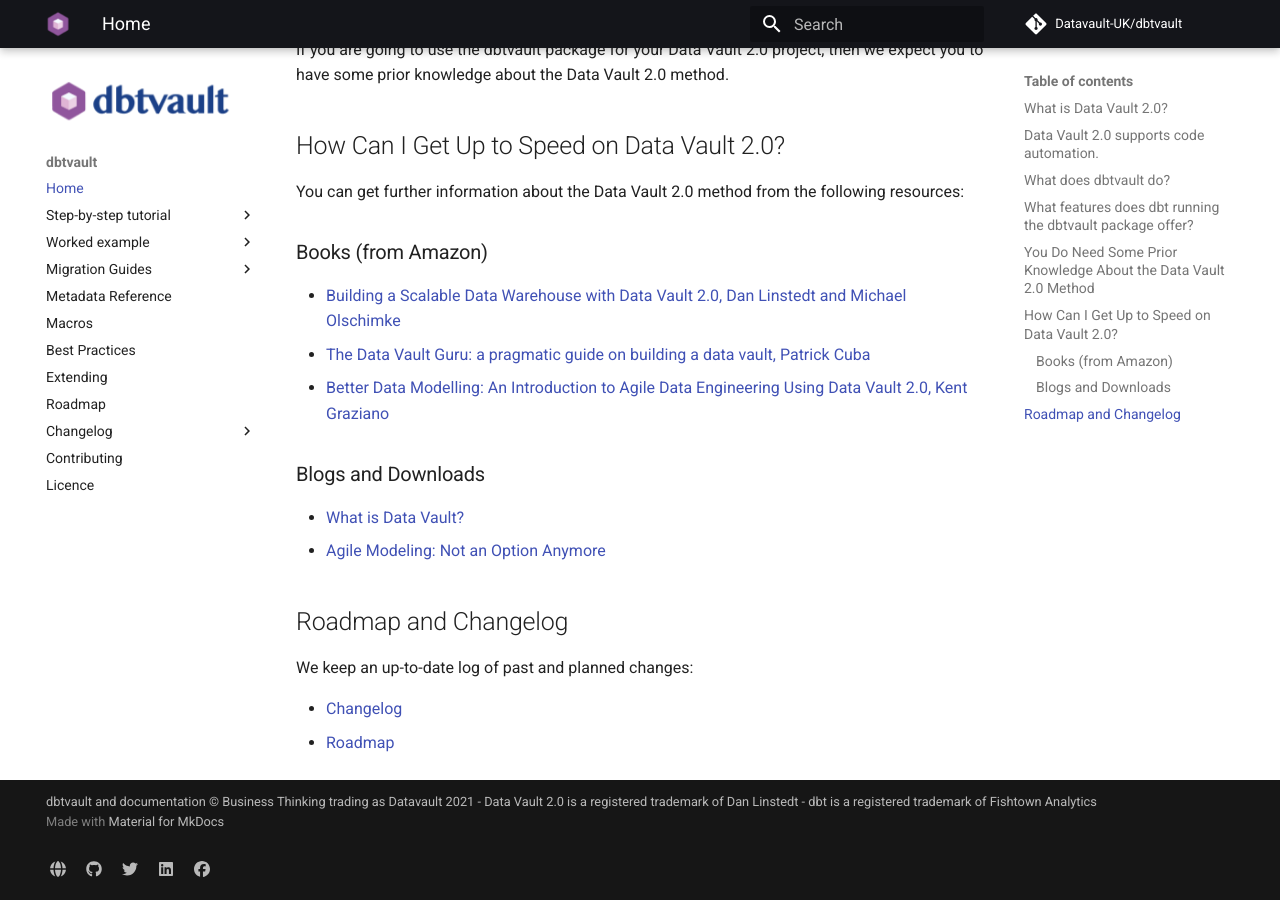
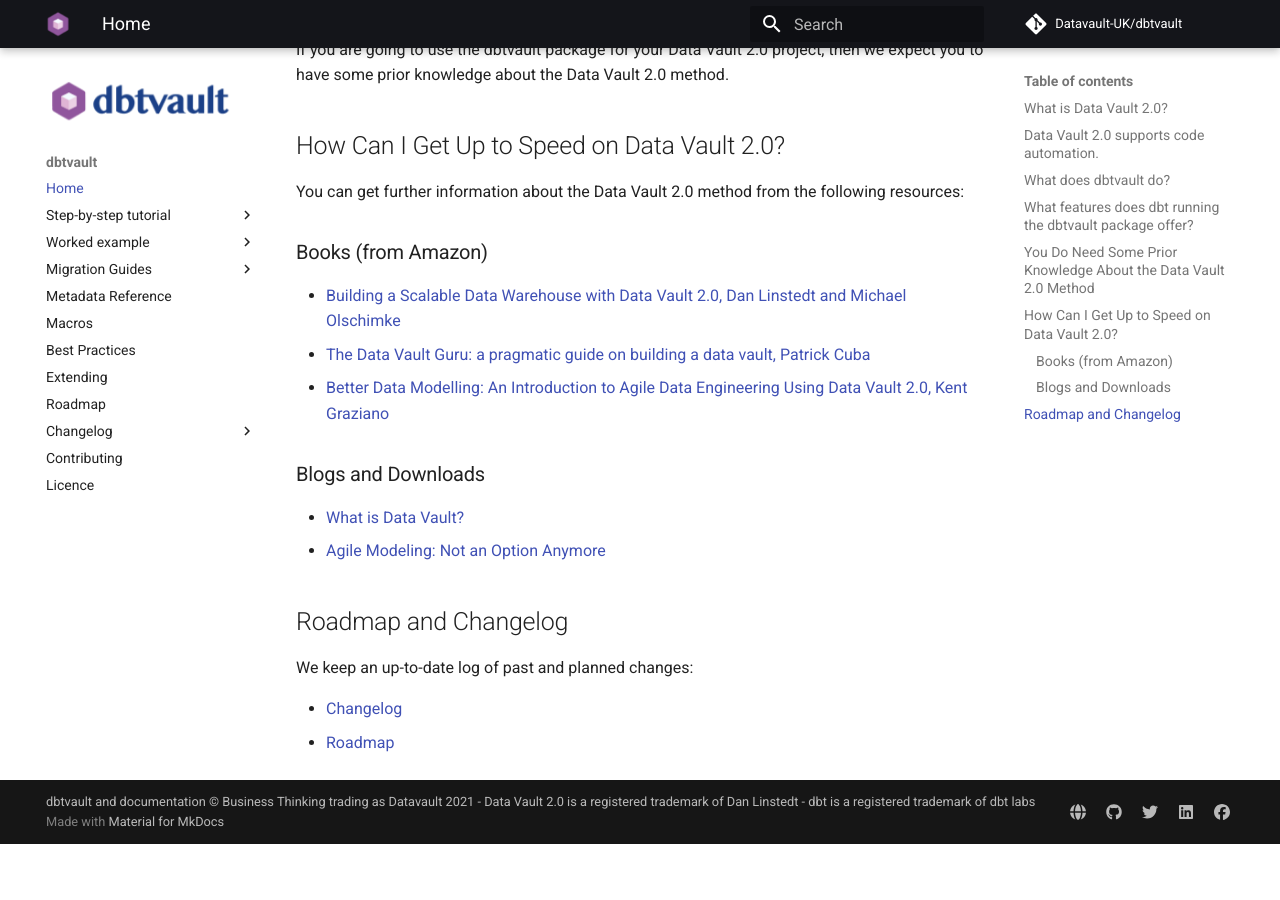
Before and after one commit to Datavault-UK/automate-dv-docs, an MkDocs documentation site: the page built from docs/index.md, in a window 1280 px wide and 900 px high, scrolled down 2081 px. Built offline with MkDocs 1.6.1 and Material for MkDocs 9.7.7, drawn with Linux system fonts in a browser that asks for light colours; comment, search, counter and statistics services are not loaded; after the commit the page ends 2925 px from its top, so only the background shows below that.

Commit message:
PDF config change

```diff
--- a/mkdocs.yml
+++ b/mkdocs.yml
@@ -82,9 +82,12 @@
       type: timeago
   - with-pdf:
       output_path: /home/alex/PycharmProjects/dbtvault-docs/pdf/dbtvault.pdf
+      copyright: dbtvault and documentation &copy; Business Thinking trading as Datavault 2021
+      cover_title: dbtvault Docs
+      cover_subtitle: By Datavault
 
 extra_css:
   - 'stylesheets/extra.css'
   - 'stylesheets/all.css'
 
-copyright: dbtvault and documentation &copy; Business Thinking trading as Datavault 2021 - Data Vault 2.0 is a registered trademark of Dan Linstedt - dbt is a registered trademark of Fishtown Analytics
+copyright: dbtvault and documentation &copy; Business Thinking trading as Datavault 2021 - Data Vault 2.0 is a registered trademark of Dan Linstedt - dbt is a registered trademark of dbt labs
```
